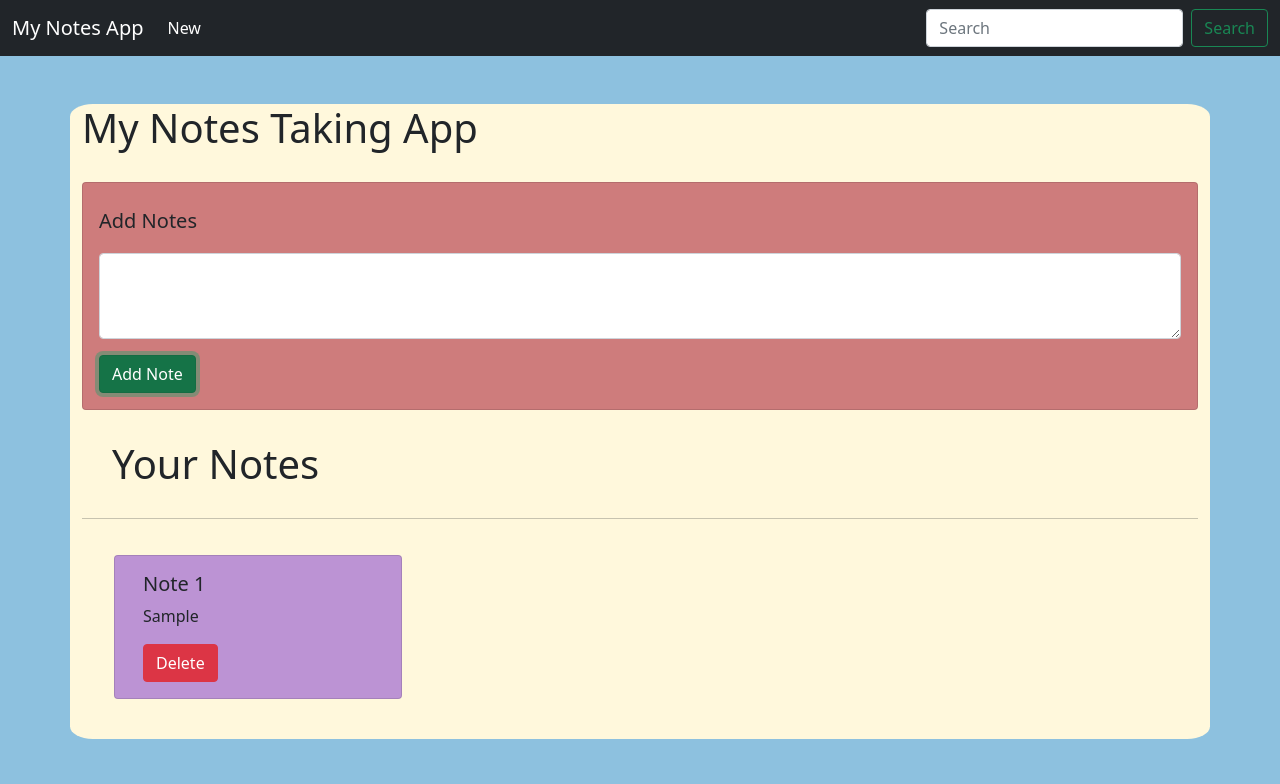
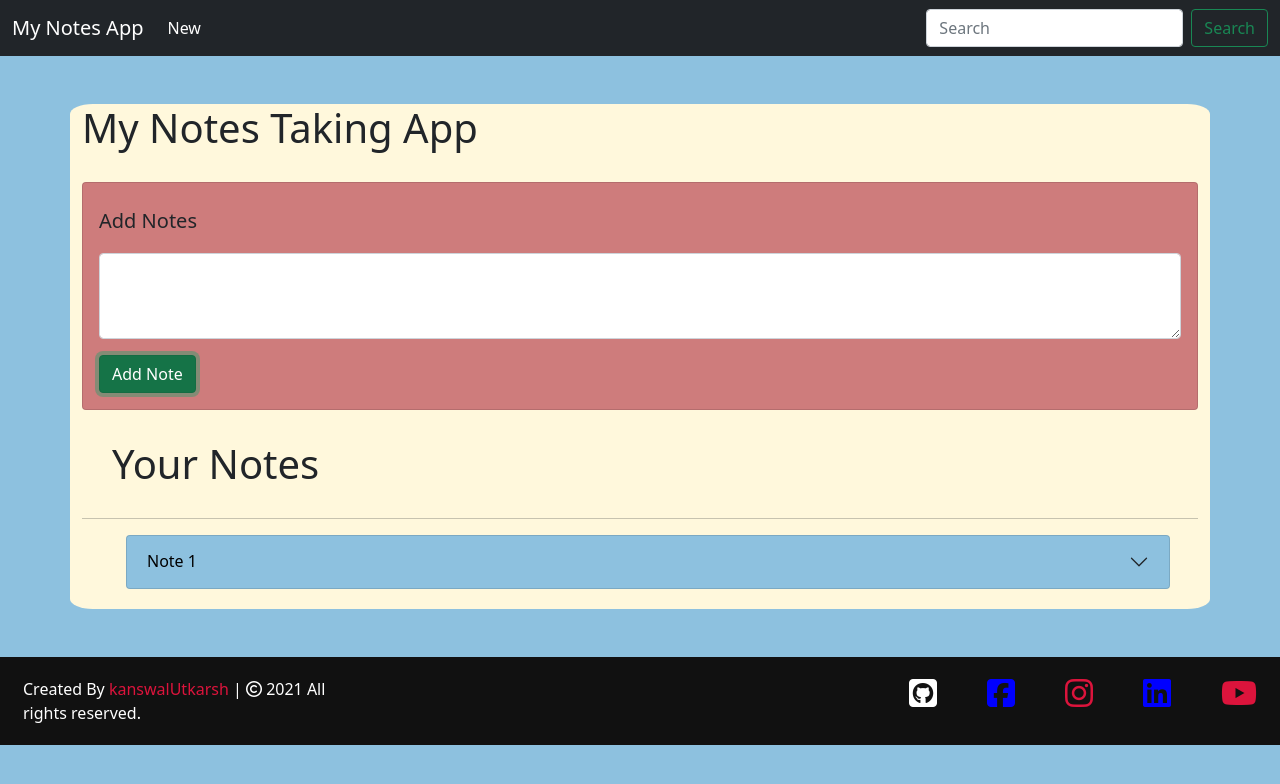
Before and after one commit to utkarshkanswal/Notes-Taking-App, a website: page public/HTML/index.html in a window 1280 px wide. Both pictures are taken after typing "Sample" into the empty fields and a click on the button "Add Note". Drawn offline with nearby package versions, Linux system fonts and the light colour scheme.

Commit message:
Updated Notes printing style using Bootstrap

```diff
--- a/public/CSS/style.css
+++ b/public/CSS/style.css
@@ -13,3 +13,104 @@ body {
     background-color: rgb(206, 124, 124);
 
 }
+
+.accordion-item {
+    margin: 20px;
+    border-radius: 4%;
+
+}
+
+.accordion-button {
+    border-style: dotted;
+}
+
+.dbutton {
+    margin: 20px;
+}
+
+footer {
+    background: #111;
+    padding: 20px 23px;
+    color: #fff;
+    display: flex;
+}
+
+footer .icon {
+    display: flex;
+    padding-left: 500px;
+}
+
+footer .icon .Github {
+    padding-left: 50px;
+    color: #fff;
+    transition: all 0.6s ease;
+}
+
+footer .icon .Github:hover {
+    color: #00FFFF;
+    transition: all 0.6s ease;
+    background: none;
+
+}
+
+footer .icon .Facebook {
+    padding-left: 50px;
+    color: blue;
+    transition: all 0.8s ease;
+}
+
+footer .icon .Facebook:hover {
+    color: #00FFFF;
+    transition: all 0.6s ease;
+    background: none;
+
+}
+
+footer .icon .Instagram {
+    padding-left: 50px;
+    color: crimson;
+    transition: all 0.10s ease;
+}
+
+footer .icon .Instagram:hover {
+    color: #00FFFF;
+    transition: all 0.6s ease;
+    background: none;
+
+}
+
+footer .icon .Linkedin {
+    padding-left: 50px;
+    color: blue;
+    transition: all 0.12s ease;
+}
+
+footer .icon .Linkedin:hover {
+    color: #00FFFF;
+    transition: all 0.6s ease;
+    background: none;
+
+}
+
+footer .icon .Youtube {
+    padding-left: 50px;
+    color: crimson;
+    transition: all 0.14s ease;
+}
+
+footer .icon .Youtube:hover {
+    color: #00FFFF;
+    transition: all 0.6s ease;
+    background: none;
+
+}
+
+footer span a {
+    color: crimson;
+    text-decoration: none;
+
+}
+
+footer span a:hover {
+    text-decoration: underline;
+}
--- a/public/HTML/index.html
+++ b/public/HTML/index.html
@@ -4,8 +4,9 @@
 <head>
     <meta charset="UTF-8">
     <meta name="viewport" content="width=device-width, initial-scale=1.0">
-    <link rel="stylesheet" href="/public/CSS/style.css">
+    <link rel="stylesheet" href="../CSS/style.css">
     <title>Notes Taking App</title>
+    <script src="https://kit.fontawesome.com/a076d05399.js"></script>
     <link href="https://cdn.jsdelivr.net/npm/bootstrap@5.0.0-beta1/dist/css/bootstrap.min.css" rel="stylesheet"
         integrity="sha384-giJF6kkoqNQ00vy+HMDP7azOuL0xtbfIcaT9wjKHr8RbDVddVHyTfAAsrekwKmP1" crossorigin="anonymous">
 </head>
@@ -45,6 +46,7 @@
                         <a class="nav-link disabled" href="#" tabindex="-1" aria-disabled="true">Disabled</a>
                     </li> -->
                 </ul>
+
                 <form class="d-flex">
                     <input class="form-control me-2" type="search" placeholder="Search" aria-label="Search">
                     <button class="btn btn-outline-success" type="submit">Search</button>
@@ -67,11 +69,32 @@
         <hr>
         <div id="notes" class="row container-fluid"></div>
     </div>
+    <footer>
+        <span>Created By <a href="#">kanswalUtkarsh</a> | <span class="far fa-copyright"></span> 2021 All rights
+            reserved.</span>
+        <div class="icon">
+            <a href="https://github.com/utkarshkanswal">
+                <div class="Github"><i class="fab fa-github-square fa-2x"></i></div>
+            </a>
+            <a href="https://www.facebook.com/utkarshkanswal.5/">
+                <div class="Facebook"> <i class="fab fa-facebook-square fa-2x"></i></div>
+            </a>
+            <a href="https://www.instagram.com/kanswal__utkarsh/">
+                <div class="Instagram"><i class="fab fa-instagram fa-2x"></i></div>
+            </a>
+            <a href="https://www.linkedin.com/in/utkarsh-kumar-7b0195189/">
+                <div class="Linkedin"><i class="fab fa-linkedin fa-2x"></i> </div>
+            </a>
+            <a href="https://www.youtube.com/user/utkarsh965">
+                <div class="Youtube"><i class="fab fa-youtube fa-2x"></i></div>
+            </a>
+        </div>
+    </footer>
 
     <script src="https://cdn.jsdelivr.net/npm/bootstrap@5.0.0-beta1/dist/js/bootstrap.bundle.min.js"
         integrity="sha384-ygbV9kiqUc6oa4msXn9868pTtWMgiQaeYH7/t7LECLbyPA2x65Kgf80OJFdroafW" crossorigin="anonymous">
     </script>
 </body>
-<script src="/public/JS/index.js"></script>
+<script src="../JS/index.js"></script>
 
 </html>
--- a/public/JS/index.js
+++ b/public/JS/index.js
@@ -15,6 +15,14 @@ addBtn.addEventListener("click", function (e) {
     showNotes();
 });
 
+function inWords(num) {
+    var a = ['', 'One', 'Two', 'Three', 'Four', 'five', 'six', 'seven ', 'eight ', 'nine ', 'ten ', 'eleven ', 'twelve ', 'thirteen ', 'fourteen ', 'fifteen ', 'sixteen ', 'seventeen ', 'eighteen ', 'nineteen '];
+    var b = ['', '', 'twenty', 'thirty', 'forty', 'fifty', 'sixty', 'seventy', 'eighty', 'ninety'];
+
+    let str = a[num];
+    return str;
+}
+
 function showNotes() {
     let notes = localStorage.getItem("notes");
     let notesObj = [];
@@ -25,13 +33,19 @@ function showNotes() {
     }
     let html = "";
     notesObj.forEach(function (element, index) {
-        html += ` <div class="card" style="width: 18rem; background-color: rgb(188, 147, 212); margin: 20px; margin-bottom:40px">
-        <div class="card-body">
-            <h5 class="card-title">Note ${index+1}</h5>
-            <p class="card-text">${element}</p>
-            <button id="${index}" onclick="deleteNote(this.id)" class="btn btn-danger">Delete</button>
+        let num = inWords(index + 1);
+        html += ` <div class="accordion-item">
+        <h2 class="accordion-header" id="flush-heading${num}">
+          <button class="accordion-button collapsed" style=" background-color:rgb(141, 193, 223); color:black;" type="button" data-bs-toggle="collapse" data-bs-target="#flush-collapse${num}" aria-expanded="false" aria-controls="flush-collapse${num}">
+            Note ${index+1}
+          </button>
+        </h2>
+        <div id="flush-collapse${num}" class="accordion-collapse collapse" aria-labelledby="flush-heading${num}" data-bs-parent="#accordionFlushExample" style="">
+          <div class="accordion-body">${element}</div>
+          <button id="${index}" onclick="deleteNote(this.id)" class="btn btn-danger dbutton">Delete</button>
         </div>
-        </div>`;
+
+      </div>`;
     });
     let notesElem = document.getElementById('notes');
     if (notesObj.length != 0) {
```
